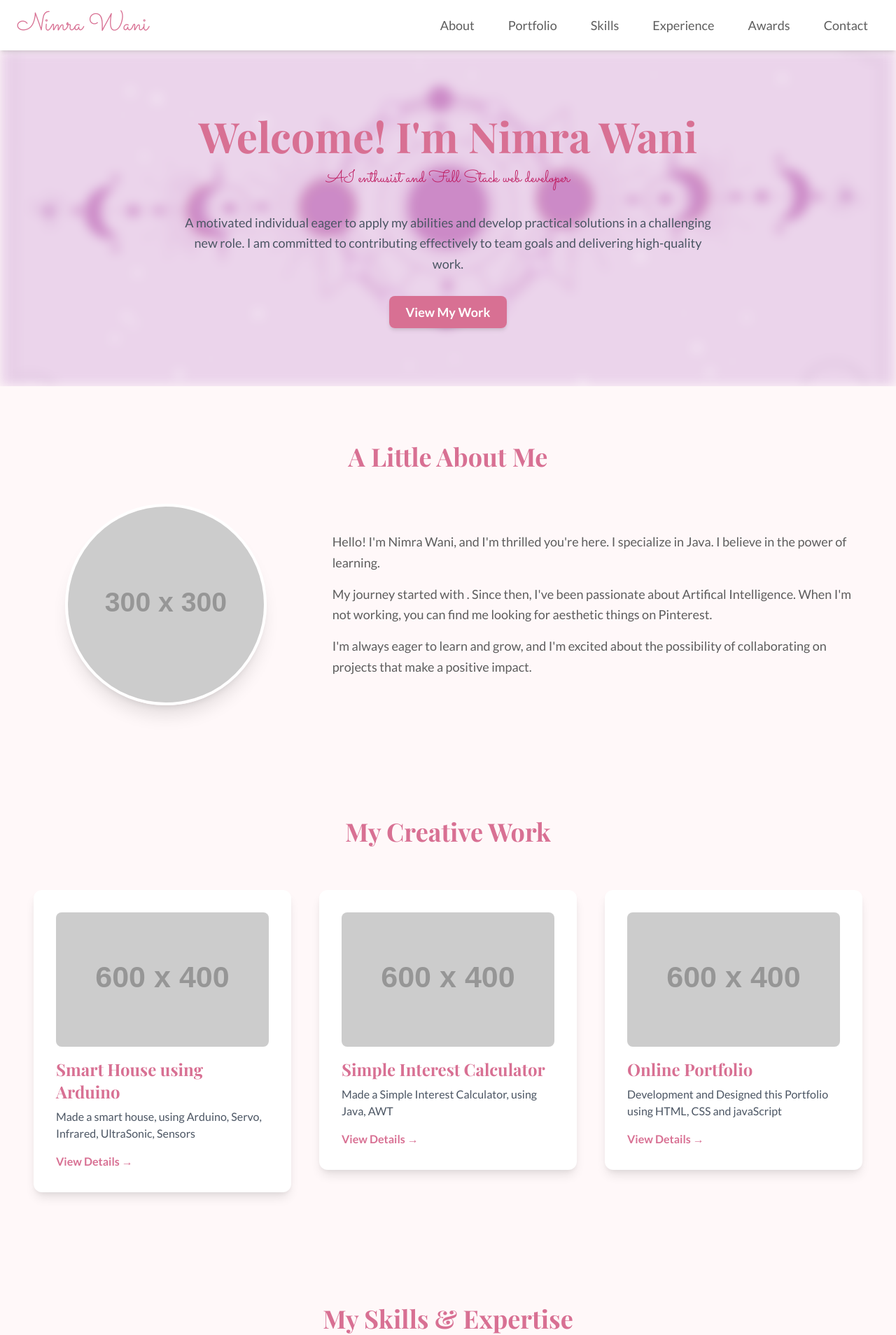
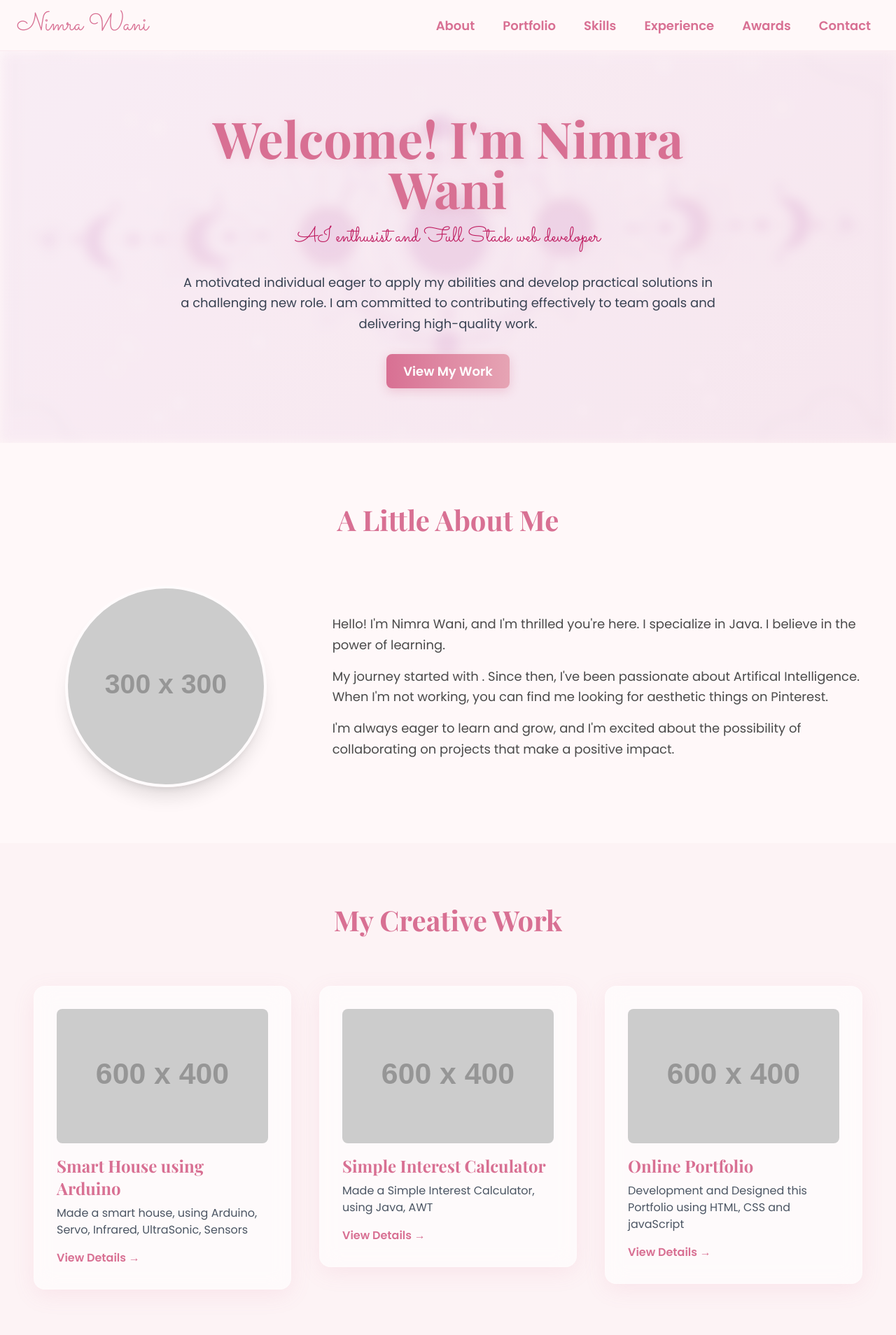
Before and after one commit to nimrawani04/portfolio, a plain HTML site: page index.html in a window 1280 px wide. Shown: the top 1908 px of the page at 70% size. Drawn offline with nearby package versions, Linux system fonts and the light colour scheme; placeholder pictures from the web are drawn by us.

Commit message:
revamped UI

```diff
--- a/index.html
+++ b/index.html
@@ -1,24 +1,26 @@
 <!DOCTYPE html>
-<html lang="en">
+<html lang="en" class="scroll-smooth">
 
 <head>
     <meta charset="UTF-8">
     <meta name="viewport" content="width=device-width, initial-scale=1.0">
-    <title>Nimra Wani - Online Resume</title>
+    <title>Nimra Wani - Online Portfolio</title>
     <script src="https://cdn.tailwindcss.com"></script>
+    <link rel="preconnect" href="https://fonts.googleapis.com">
+    <link rel="preconnect" href="https://fonts.gstatic.com" crossorigin>
     <link
-        href="https://fonts.googleapis.com/css2?family=Playfair+Display:wght@700&family=Lato:wght@400;700&family=Sacramento&display=swap"
+        href="https://fonts.googleapis.com/css2?family=Playfair+Display:wght@700&family=Poppins:wght@400;600&family=Sacramento&display=swap"
         rel="stylesheet">
     <link rel="stylesheet" href="style.css">
 </head>
 
 <body class="antialiased">
 
-    <header class="bg-white shadow-md sticky top-0 z-50">
+    <header class="sticky top-0 z-50 w-full">
         <div class="container mx-auto px-6 py-4 flex flex-col md:flex-row justify-between items-center">
             <a href="#" class="text-4xl font-script text-[#D87093] mb-4 md:mb-0">Nimra Wani</a>
             <nav>
-                <ul class="flex space-x-2 md:space-x-4">
+                <ul class="flex flex-wrap justify-center space-x-2 md:space-x-4">
                     <li><a href="#about" class="nav-link">About</a></li>
                     <li><a href="#portfolio" class="nav-link">Portfolio</a></li>
                     <li><a href="#skills" class="nav-link">Skills</a></li>
@@ -30,13 +32,16 @@
         </div>
     </header>
 
-    <section id="hero" class="section hero-section min-h-[60vh] flex flex-col justify-center items-center">
+    <main>
+        <section id="hero" class="section hero-section min-h-[70vh] flex flex-col justify-center items-center">
             <div class="hero-content max-w-3xl mx-auto text-center">
-            <h1 class="text-5xl md:text-6xl font-heading mb-4">Welcome! I'm Nimra Wani</h1>
-            <p class="text-xl text-pink-700 md:text-2xl font-script mb-8 text-[#E6A4B4]">AI enthusist and Full Stack web
+                <h1 class="text-5xl md:text-7xl font-heading mb-4 text-shadow-light">Welcome! I'm Nimra Wani</h1>
+                <p class="text-xl text-pink-700 md:text-3xl font-script mb-8 text-[#E6A4B4]">AI enthusist and Full Stack
+                    web
                     developer</p>
-            <p class="text-lg text-gray-600 mb-10 leading-relaxed">
-                A motivated individual eager to apply my abilities and develop practical solutions in a challenging new
+                <p class="text-lg text-gray-700 mb-10 leading-relaxed">
+                    A motivated individual eager to apply my abilities and develop practical solutions in a challenging
+                    new
                     role. I am committed to contributing effectively to team goals and delivering high-quality work.
                 </p>
                 <a href="#portfolio" class="btn-primary text-lg">View My Work</a>
@@ -45,11 +50,11 @@
 
         <section id="about" class="section">
             <div class="container mx-auto">
-            <h2 class="text-4xl font-heading text-center mb-12">A Little About Me</h2>
+                <h2 class="section-title">A Little About Me</h2>
                 <div class="flex flex-col md:flex-row items-center gap-8 md:gap-12">
                     <div class="md:w-1/3 text-center">
                         <img src="https://placehold.co/300x300/F5E6E8/D87093?text=Nimra" alt="Nimra Wani"
-                        class="rounded-full shadow-xl mx-auto w-60 h-60 md:w-72 md:h-72 object-cover border-4 border-white">
+                            class="rounded-full shadow-xl mx-auto w-60 h-60 md:w-72 md:h-72 object-cover border-4 border-white/50">
                     </div>
                     <div class="md:w-2/3">
                         <p class="text-lg leading-relaxed mb-4">
@@ -61,7 +66,8 @@
                             When I'm not working, you can find me looking for aesthetic things on Pinterest.
                         </p>
                         <p class="text-lg leading-relaxed">
-                        I'm always eager to learn and grow, and I'm excited about the possibility of collaborating on
+                            I'm always eager to learn and grow, and I'm excited about the possibility of collaborating
+                            on
                             projects that make a positive impact.
                         </p>
                     </div>
@@ -71,119 +77,133 @@
 
         <section id="portfolio" class="section bg-pattern-light">
             <div class="container mx-auto ">
-        <h2 class="text-4xl font-heading text-center mb-16">My Creative Work</h2>
+                <h2 class="section-title">My Creative Work</h2>
                 <div class="flex flex-wrap justify-center items-start gap-8 md:gap-10">
+
                     <div class="card w-full md:w-[calc(50%-1.25rem)] lg:w-[calc(33.333333%-1.666666rem)]">
-                <img src="https://placehold.co/600x400/D87093/FFF8F9?text=Smart+House+" alt="Project 1"
+                        <img src="https://placehold.co/600x400/D87093/FFF8F9?text=Smart+House" alt="Project 1"
                             class="rounded-lg mb-4 w-full h-48 object-cover">
                         <h3 class="text-2xl font-heading mb-2">Smart House using Arduino</h3>
                         <p class="text-gray-600 mb-4">Made a smart house, using Arduino, Servo, Infrared, UltraSonic,
                             Sensors</p>
-                <a href="#" class="text-[#D87093] hover:underline font-semibold">View Details &rarr;</a>
+                        <a href="#" class="card-link">View Details &rarr;</a>
                     </div>
+
                     <div class="card w-full md:w-[calc(50%-1.25rem)] lg:w-[calc(33.333333%-1.666666rem)]">
-                <img src="https://placehold.co/600x400/D87093/FFF8F9?text=Simple+Interest+Calculator+(GUI)+" alt="Project 1"
-                    class="rounded-lg mb-4 w-full h-48 object-cover">
+                        <img src="https://placehold.co/600x400/D87093/FFF8F9?text=Simple+Interest+Calculator"
+                            alt="Project 1" class="rounded-lg mb-4 w-full h-48 object-cover">
                         <h3 class="text-2xl font-heading mb-2">Simple Interest Calculator</h3>
                         <p class="text-gray-600 mb-4">Made a Simple Interest Calculator, using Java, AWT </p>
-                <a href="#" class="text-[#D87093] hover:underline font-semibold">View Details &rarr;</a>
+                        <a href="#" class="card-link">View Details &rarr;</a>
                     </div>
+
                     <div class="card w-full md:w-[calc(50%-1.25rem)] lg:w-[calc(33.333333%-1.666666rem)]">
                         <img src="https://placehold.co/600x400/E6A4B4/FFF8F9?text=Online+Portfolio" alt="Project 2"
                             class="rounded-lg mb-4 w-full h-48 object-cover">
                         <h3 class="text-2xl font-heading mb-2">Online Portfolio</h3>
-                <p class="text-gray-600 mb-4">Development and Designed this Portfolio using HTML, CSS and javaScript</p>
-                <a href="#" class="text-[#D87093] hover:underline font-semibold">View Details &rarr;</a>
+                        <p class="text-gray-600 mb-4">Development and Designed this Portfolio using HTML, CSS and
+                            javaScript</p>
+                        <a href="#" class="card-link">View Details &rarr;</a>
                     </div>
+
                 </div>
             </div>
         </section>
 
         <section id="skills" class="section">
             <div class="container mx-auto">
-            <h2 class="text-4xl font-heading text-center mb-16">My Skills & Expertise</h2>
+                <h2 class="section-title">My Skills & Expertise</h2>
                 <div class="grid md:grid-cols-2 lg:grid-cols-4 gap-8">
+
                     <div class="card text-center items-center">
                         <div class="icon-placeholder">🎨</div>
                         <h3 class="text-xl font-heading mb-2">Creative Design</h3>
                         <p class="text-gray-600">Photoshop, Illustrator, Canva, UI/UX Principles.</p>
                     </div>
+
                     <div class="card text-center items-center">
                         <div class="icon-placeholder">💻</div>
                         <h3 class="text-xl font-heading mb-2">Web Development</h3>
                         <p class="text-gray-600">HTML, CSS, JavaScript, React, Tailwind CSS.</p>
                     </div>
+
                     <div class="card text-center items-center">
                         <div class="icon-placeholder">✍️</div>
                         <h3 class="text-xl font-heading mb-2">Content Creation</h3>
                         <p class="text-gray-600">Blogging, Copywriting, Social Media Content.</p>
                     </div>
+
                     <div class="card text-center items-center">
                         <div class="icon-placeholder">💡</div>
                         <h3 class="text-xl font-heading mb-2">Problem Solving</h3>
                         <p class="text-gray-600">Analytical thinking, innovative solutions.</p>
                     </div>
+
                 </div>
             </div>
         </section>
 
         <section id="experience" class="section bg-pattern-light">
             <div class="container mx-auto">
-            <h2 class="text-4xl font-heading text-center mb-16">My Journey So Far</h2>
+                <h2 class="section-title">My Journey So Far</h2>
                 <div class="space-y-12 max-w-3xl mx-auto">
+
                     <div class="card">
                         <h3 class="text-2xl font-heading mb-1">Experience: Error 404 (Not Found!)</h3>
                         <p class="text-lg text-[#E6A4B4] font-semibold mb-1">Status: Actively Forging First Experience |
                             Present</p>
                         <ul class="list-disc list-inside text-gray-600 space-y-1 pl-4">
-                        <li>Currently building foundational experience through hands-on projects like the "Smart House
+                            <li>Currently building foundational experience through hands-on projects like the "Smart
+                                House
                                 using Arduino."</li>
-                        <li>Dedicating time to mastering Java and exploring the fundamentals of Artificial Intelligence.
+                            <li>Dedicating time to mastering Java and exploring the fundamentals of Artificial
+                                Intelligence.
                             </li>
-                        <li>Seeking opportunities to apply learned skills and contribute to real-world challenges.</li>
+                            <li>Seeking opportunities to apply learned skills and contribute to real-world challenges.
+                            </li>
                             <li>Key skills being developed: Problem-Solving, Java Programming,
                                 Embedded Systems.</li>
                         </ul>
                     </div>
-                <!-- <div class="card">
-                    <h3 class="text-2xl font-heading mb-1">[Previous Job Title]</h3>
-                    <p class="text-lg text-[#E6A4B4] font-semibold mb-1">[Previous Company Name] | [Dates]</p>
-                    <ul class="list-disc list-inside text-gray-600 space-y-1 pl-4">
-                        <li>Key responsibility or achievement.</li>
-                        <li>Another important task or accomplishment.</li>
-                    </ul>
-                </div> -->
+
                 </div>
             </div>
         </section>
 
         <section id="education" class="section">
             <div class="container mx-auto">
-            <h2 class="text-4xl font-heading text-center mb-16">My Education</h2>
+                <h2 class="section-title">My Education</h2>
                 <div class="space-y-8 max-w-3xl mx-auto">
+
                     <div class="card">
                         <h3 class="text-2xl font-heading mb-1">B.Tech CSE</h3>
                         <p class="text-lg text-[#E6A4B4] font-semibold mb-1">Central University of Kashmir, Ganderbal |
                             Expected year: July 2027</p>
                         <p class="text-gray-600"></p>
                     </div>
+
                     <div class="card">
                         <h3 class="text-2xl font-heading mb-1">12<sup>th</sup> (CBSE)</h3>
                         <p class="text-lg text-[#E6A4B4] font-semibold mb-1">Delhi Public School, Srinagar | 2022</p>
                         <p class="text-gray-600">Medical + Mathematics.</p>
                     </div>
+
                 </div>
             </div>
         </section>
-    <section id="awards" class="section">
+
+        <section id="awards" class="section bg-pattern-light">
             <div class="container mx-auto">
-            <h2 class="text-4xl font-heading text-center mb-16">Awards</h2>
+                <h2 class="section-title">Awards</h2>
                 <div class="space-y-8 max-w-3xl mx-auto">
+
                     <div class="card">
                         <h3 class="text-2xl font-heading mb-1">1<sup>st</sup> place in Logo Designing</h3>
-                    <p class="text-lg text-[#E6A4B4] font-semibold mb-1">Central University of Kashmir | Cyber Concave
+                        <p class="text-lg text-[#E6A4B4] font-semibold mb-1">Central University of Kashmir | Cyber
+                            Concave
                             2025</p>
-                    <p class="text-gray-600">Secured 1st place in the Logo Designing competition at Central University
+                        <p class="text-gray-600">Secured 1st place in the Logo Designing competition at Central
+                            University
                             of Kashmir's Cyber Concave 2025, creating the logo for the event's newsletter.</p>
                     </div>
 
@@ -193,7 +213,7 @@
 
         <section id="contact" class="section bg-gradient-to-br from-[#FFF8F9] to-[#FCEFF1] text-center">
             <div class="container mx-auto">
-            <h2 class="text-4xl font-heading mb-8">Let's Connect!</h2>
+                <h2 class="section-title">Let's Connect!</h2>
                 <p class="text-lg text-gray-700 mb-10 max-w-xl mx-auto">
                     I'd love to hear about your project or just chat about new opportunities.
                     Feel free to reach out!
@@ -202,29 +222,32 @@
                     Email Me: nimrawai04@gmail.com
                 </a>
                 <div class="flex justify-center space-x-6 mt-6">
-                <a href="#" class="text-[#D87093] hover:text-[#C76083] text-3xl transition-colors">
+
+                    <a href="#" class="social-link" aria-label="LinkedIn">
                         <svg xmlns="http://www.w3.org/2000/svg" width="32" height="32" fill="currentColor"
                             class="bi bi-linkedin" viewBox="0 0 16 16">
                             <path
                                 d="M0 1.146C0 .513.526 0 1.175 0h13.65C15.474 0 16 .513 16 1.146v13.708c0 .633-.526 1.146-1.175 1.146H1.175C.526 16 0 15.487 0 14.854V1.146zm4.943 12.248V6.169H2.542v7.225h2.401zm-1.2-8.212c.837 0 1.358-.554 1.358-1.248-.015-.709-.52-1.248-1.342-1.248-.822 0-1.359.54-1.359 1.248 0 .694.521 1.248 1.327 1.248h.016zm4.908 8.212V9.359c0-.216.016-.432.08-.586.173-.431.568-.878 1.232-.878.869 0 1.216.662 1.216 1.634v3.865h2.401V9.25c0-2.22-1.184-3.252-2.764-3.252-1.274 0-1.845.7-2.165 1.193v.025h-.016a5.54 5.54 0 0 1 .016-.025V6.169h-2.4c.03.678 0 7.225 0 7.225h2.4z" />
                         </svg>
                     </a>
-                <a href="https://github.com/nimrawani04"
-                    class="text-[#D87093] hover:text-[#C76083] text-3xl transition-colors">
+
+                    <a href="https://github.com/nimrawani04" class="social-link" aria-label="GitHub">
                         <svg xmlns="http://www.w3.org/2000/svg" width="32" height="32" fill="currentColor"
                             class="bi bi-github" viewBox="0 0 16 16">
                             <path
                                 d="M8 0C3.58 0 0 3.58 0 8c0 3.54 2.29 6.53 5.47 7.59.4.07.55-.17.55-.38 0-.19-.01-.82-.01-1.49-2.01.37-2.53-.49-2.69-.94-.09-.23-.48-.94-.82-1.13-.28-.15-.68-.52-.01-.53.63-.01 1.08.58 1.23.82.72 1.21 1.87.87 2.33.66.07-.52.28-.87.51-1.07-1.78-.2-3.64-.89-3.64-3.95 0-.87.31-1.59.82-2.15-.08-.2-.36-1.02.08-2.12 0 0 .67-.21 2.2.82.64-.18 1.32-.27 2-.27.68 0 1.36.09 2 .27 1.53-1.04 2.2-.82 2.2-.82.44 1.1.16 1.92.08 2.12.51.56.82 1.27.82 2.15 0 3.07-1.87 3.75-3.65 3.95.29.25.54.73.54 1.48 0 1.07-.01 1.93-.01 2.2 0 .21.15.46.55.38A8.012 8.012 0 0 0 16 8c0-4.42-3.58-8-8-8z" />
                         </svg>
                     </a>
+
                 </div>
             </div>
         </section>
+    </main>
 
-    <footer class="text-center py-8 bg-white border-t border-gray-200">
+    <footer class="text-center py-8 bg-white/50 border-t border-gray-200/50">
         <p class="text-gray-600">&copy; <span id="currentYear"></span> Nimra Wani. All Rights Reserved.</p>
         <p class="text-sm text-gray-500 mt-1">Designed with <span class="text-[#D87093]">&hearts;</span> and a sprinkle
-            of magic.</p>
+            of futuristic magic.</p>
     </footer>
 
     <script src="script.js" defer></script>
--- a/style.css
+++ b/style.css
@@ -1,124 +1,107 @@
+:root {
+    --color-primary: #D87093;
+    --color-primary-light: #E6A4B4;
+    --color-primary-dark: #C76083;
+    --color-bg: #FFF8F9;
+    --color-bg-alt: #FCEFF1;
+    --color-text: #4a4a4a;
+    --color-heading: #D87093;
+    --font-body: 'Poppins', sans-serif;
+    --font-heading: 'Playfair Display', serif;
+    --font-script: 'Sacramento', cursive;
+}
+
 body {
-    font-family: 'Lato', sans-serif;
-    background-color: #FFF8F9;
-    color: #5D5D5D;
+    font-family: var(--font-body);
+    background-color: var(--color-bg);
+    color: var(--color-text);
 }
 
 .font-heading {
-    font-family: 'Playfair Display', serif;
-    color: #D87093;
+    font-family: var(--font-heading);
+    color: var(--color-heading);
 }
 
 .font-script {
-    font-family: 'Sacramento', cursive;
-    color: #E6A4B4;
+    font-family: var(--font-script);
+    color: var(--color-primary-light);
 }
 
-/* Expanded styles for .nav-link (previously using @apply) */
+.text-shadow-light {
+    text-shadow: 0 2px 15px rgba(216, 112, 147, 0.2);
+}
+
+/* Header */
+header {
+    background-color: rgba(255, 248, 249, 0.8);
+    backdrop-filter: blur(10px);
+    -webkit-backdrop-filter: blur(10px);
+    border-bottom: 1px solid rgba(216, 112, 147, 0.1);
+}
+
+/* Navigation */
 .nav-link {
-    padding-left: 1rem;
-    padding-right: 1rem;
-    padding-top: 0.5rem;
-    padding-bottom: 0.5rem;
+    padding: 0.5rem 0.75rem;
     font-size: 1.125rem;
-    line-height: 1.75rem;
-    transition-property: color;
-    transition-timing-function: cubic-bezier(0.4, 0, 0.2, 1);
-    transition-duration: 300ms;
+    font-weight: 600;
+    color: var(--color-primary);
+    position: relative;
+    transition: color 0.3s ease;
+}
+
+.nav-link::after {
+    content: '';
+    position: absolute;
+    width: 0;
+    height: 2px;
+    bottom: 0;
+    left: 50%;
+    transform: translateX(-50%);
+    background-color: var(--color-primary-dark);
+    transition: width 0.3s ease;
 }
 
 .nav-link:hover {
-    color: #D87093;
+    color: var(--color-primary-dark);
 }
 
+.nav-link:hover::after {
+    width: 100%;
+}
+
+/* Sections */
 .section {
     padding-top: 3rem;
-
     padding-bottom: 3rem;
-
     padding-left: 1.5rem;
-
     padding-right: 1.5rem;
-
 }
 
 @media (min-width: 768px) {
-
     .section {
         padding-top: 5rem;
-
         padding-bottom: 5rem;
-
         padding-left: 3rem;
-
         padding-right: 3rem;
     }
 }
 
-.card {
-    background-color: #ffffff;
-
-    padding: 1.5rem;
-
-    border-radius: 0.75rem;
-
-    box-shadow: 0 10px 15px -3px rgba(0, 0, 0, 0.1), 0 4px 6px -2px rgba(0, 0, 0, 0.05);
-
-    transition-property: box-shadow;
-    transition-timing-function: cubic-bezier(0.4, 0, 0.2, 1);
-    transition-duration: 300ms;
+.section-title {
+    font-family: var(--font-heading);
+    color: var(--color-heading);
+    font-size: 2.5rem;
+    /* 40px */
+    text-align: center;
+    margin-bottom: 4rem;
+    /* 64px */
 }
 
-.card:hover {
-    box-shadow: 0 20px 25px -5px rgba(0, 0, 0, 0.1), 0 10px 10px -5px rgba(0, 0, 0, 0.04);
-}
-
-@media (min-width: 768px) {
-    .card {
-        padding: 2rem;
-    }
-}
-
-
-.btn-primary {
-    background-color: #D87093;
-    color: white;
-    font-weight: 700;
-
-    padding-top: 0.75rem;
-    padding-bottom: 0.75rem;
-    padding-left: 1.5rem;
-    padding-right: 1.5rem;
-    border-radius: 0.5rem;
-    transition-property: background-color;
-    transition-timing-function: cubic-bezier(0.4, 0, 0.2, 1);
-    transition-duration: 300ms;
-    box-shadow: 0 4px 6px -1px rgba(0, 0, 0, 0.1), 0 2px 4px -1px rgba(0, 0, 0, 0.06);
-}
-
-.btn-primary:hover {
-    background-color: #C76083;
-}
-
-.icon-placeholder {
-    width: 3rem;
-    height: 3rem;
-    background-color: #F5E6E8;
-    border-radius: 9999px;
-    display: flex;
-    align-items: center;
-    justify-content: center;
-    color: #D87093;
-    font-size: 1.5rem;
-    line-height: 2rem;
-    margin-bottom: 1rem;
-}
-
-/* Hero section with blurred background */
+/* Hero Section */
 .hero-section {
     position: relative;
     overflow: hidden;
     z-index: 0;
+    background-image: linear-gradient(135deg, var(--color-bg) 0%, var(--color-bg-alt) 100%);
 }
 
 .hero-section::before {
@@ -133,6 +116,8 @@ body {
     background-position: center;
     background-repeat: no-repeat;
     filter: blur(8px);
+    opacity: 0.3;
+    /* Softer background */
     z-index: -1;
 }
 
@@ -141,28 +126,92 @@ body {
     z-index: 1;
 }
 
+/* Modern Glassmorphism Card */
+.card {
+    background-color: rgba(255, 255, 255, 0.6);
+    backdrop-filter: blur(15px);
+    -webkit-backdrop-filter: blur(15px);
+    border: 1px solid rgba(255, 255, 255, 0.2);
+    padding: 1.5rem;
+    border-radius: 1rem;
+    /* 16px */
+    box-shadow: 0 8px 32px 0 rgba(216, 112, 147, 0.1);
+    transition: transform 0.3s ease, box-shadow 0.3s ease;
+}
 
+.card:hover {
+    transform: translateY(-8px);
+    box-shadow: 0 12px 40px 0 rgba(216, 112, 147, 0.2);
+}
+
+@media (min-width: 768px) {
+    .card {
+        padding: 2rem;
+    }
+}
+
+.card-link {
+    color: var(--color-primary);
+    font-weight: 600;
+    transition: color 0.3s ease;
+}
+
+.card-link:hover {
+    color: var(--color-primary-dark);
+}
+
+/* Button */
+.btn-primary {
+    background-image: linear-gradient(to right, var(--color-primary) 0%, var(--color-primary-light) 50%, var(--color-primary) 100%);
+    background-size: 200% auto;
+    color: white;
+    font-weight: 700;
+    padding: 0.75rem 1.5rem;
+    border-radius: 0.5rem;
+    transition: all 0.4s ease;
+    box-shadow: 0 4px 15px 0 rgba(216, 112, 147, 0.3);
+}
+
+.btn-primary:hover {
+    background-position: right center;
+    /* change the direction of the change here */
+    box-shadow: 0 6px 20px 0 rgba(216, 112, 147, 0.4);
+    transform: translateY(-2px);
+}
+
+/* Skills Icon */
+.icon-placeholder {
+    width: 4rem;
+    /* 64px */
+    height: 4rem;
+    /* 64px */
+    background-color: #F5E6E8;
+    border-radius: 9999px;
+    display: flex;
+    align-items: center;
+    justify-content: center;
+    color: var(--color-primary);
+    font-size: 2rem;
+    /* 32px */
+    margin-bottom: 1rem;
+    box-shadow: 0 4px 10px rgba(216, 112, 147, 0.1);
+}
+
+/* Background Pattern */
 .bg-pattern-light {
     position: relative;
     overflow: hidden;
     z-index: 0;
+    background-color: rgba(252, 239, 241, 0.5);
 }
 
-.bg-pattern-light::before {
-    content: "";
-    position: absolute;
-    top: 0;
-    left: 0;
-    right: 0;
-    bottom: 0;
-    background-image: url("bg-white");
-    background-position: center;
-    background-repeat: repeat;
-    filter: blur(4px);
-    z-index: -1;
+/* Contact Social Links */
+.social-link {
+    color: var(--color-primary);
+    transition: color 0.3s ease, transform 0.3s ease;
+}
 
+.social-link:hover {
+    color: var(--color-primary-dark);
+    transform: scale(1.1);
 }
-.bg-pattern-light>.container {
-    position: relative;
-    z-index: 1;
-}
```
Lines whose indentation alone changed are shown as unchanged.
